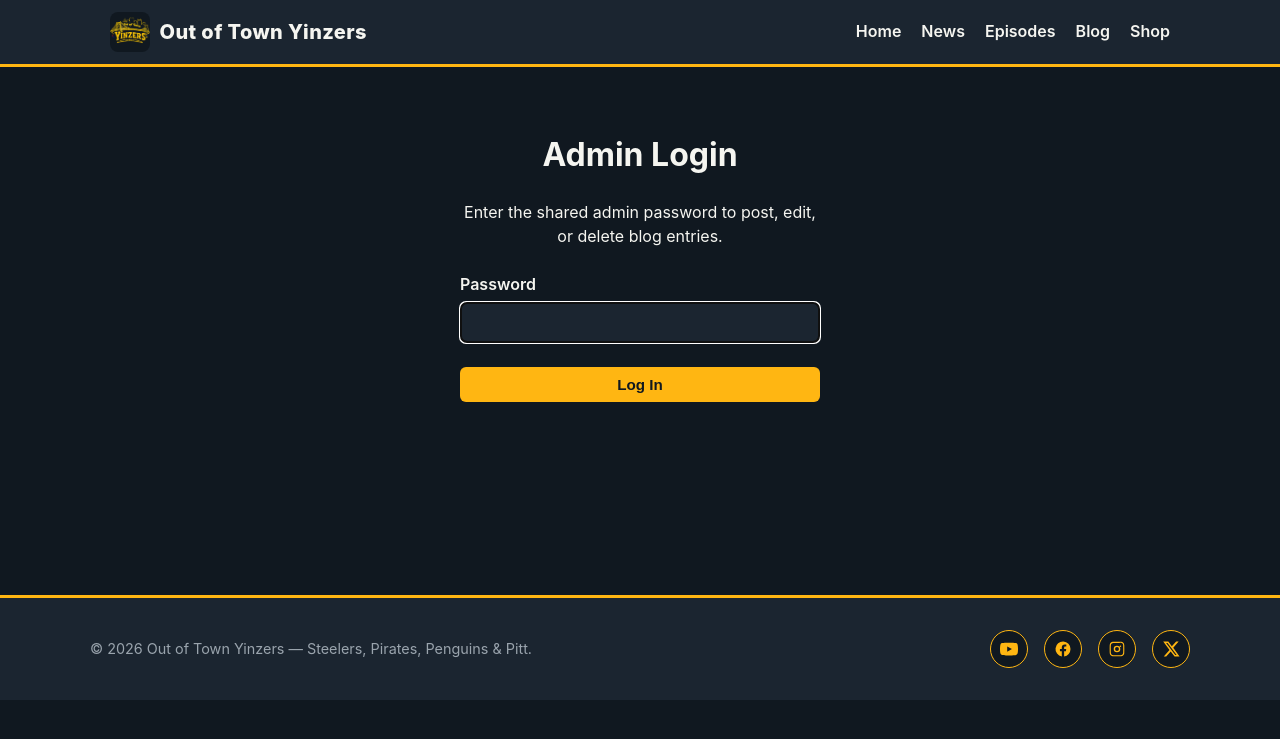
After one commit to joesflannery/outoftownyinzers, a Flask app: page /admin/login in a window 1280 px wide. The commit adds this page. Shown: the top 739 px of the page. Run offline with Flask 3, Linux system fonts and the light colour scheme.

Commit message:
Hero section, session-based admin login, hardening, and resiliency pass
- Hero banner with headline/subtitle and CTA buttons (YouTube live,
  Spotify/Apple Podcasts wired up but hidden until real URLs are added)
- Compact merch teaser near the top, distinct from the full Merch
  section already further down the homepage
- All external links upgraded to rel="noopener noreferrer"
- Shop page trust note about Printful fulfillment
- Admin auth switched from HTTP Basic Auth to a session-based login
  page (password-only, one shared credential) with /admin/login and
  /admin/logout -- avoids the Basic Auth flakiness already hit on the
  fantasy football app's live page
- SQLite connections now use a 10s timeout to avoid "database is
  locked" errors under concurrent access
- SECRET_KEY is now required (raises on startup) once FLASK_ENV is set
  to anything other than "development" -- local dev is unaffected
  since FLASK_ENV isn't set there
- Added missing empty-state fallbacks (upcoming games, latest episode,
  featured post, news) so sections degrade gracefully instead of
  silently vanishing
- Aspect-ratio CSS added across team logos, thumbnails, and the main
  video embed (now using aspect-ratio instead of the old padding-bottom
  hack) to prevent layout shift as images load

Co-Authored-By: Claude Sonnet 5 <noreply@anthropic.com>

```diff
--- a/app/db.py
+++ b/app/db.py
@@ -9,7 +9,7 @@ DB_PATH = Path(__file__).resolve().parent.parent / "data" / "app.db"
 
 def get_db():
     if "db" not in g:
-        g.db = sqlite3.connect(DB_PATH)
+        g.db = sqlite3.connect(DB_PATH, timeout=10)
         g.db.row_factory = sqlite3.Row
         g.db.execute("PRAGMA foreign_keys = ON")
     return g.db
--- a/app/routes/main.py
+++ b/app/routes/main.py
@@ -1,5 +1,6 @@
-from flask import Blueprint, render_template
+from flask import Blueprint, render_template, request, redirect, url_for, flash, session
 
+from ..auth import check_password
 from ..db import get_db
 from ..merch_products import PRODUCTS as MERCH_PRODUCTS
 from ..news_fetch import TEAMS
@@ -7,6 +8,12 @@ from ..schedule_fetch import get_upcoming_games
 from ..social_feed import get_latest_long_form, get_recent_videos
 
 bp = Blueprint("main", __name__)
+
+# Fill these in once real show links exist -- the Hero CTAs on the
+# homepage only render a button when the corresponding URL is set, so
+# leaving these None just hides that button rather than linking nowhere.
+SPOTIFY_URL = None
+APPLE_PODCASTS_URL = None
 
 
 @bp.route("/")
@@ -37,4 +44,25 @@ def home():
         team_logos=team_logos,
         stories_by_team=stories_by_team,
         merch_products=MERCH_PRODUCTS,
+        spotify_url=SPOTIFY_URL,
+        apple_podcasts_url=APPLE_PODCASTS_URL,
     )
+
+
+@bp.route("/admin/login", methods=["GET", "POST"])
+def admin_login():
+    next_url = request.values.get("next") or url_for("blog.index")
+    if request.method == "POST":
+        if check_password(request.form.get("password", "")):
+            session["is_admin"] = True
+            flash("Logged in.", "info")
+            return redirect(next_url)
+        flash("Wrong password.", "error")
+    return render_template("admin_login.html", next=next_url)
+
+
+@bp.route("/admin/logout")
+def admin_logout():
+    session.pop("is_admin", None)
+    flash("Logged out.", "info")
+    return redirect(url_for("blog.index"))
--- a/app/static/css/style.css
+++ b/app/static/css/style.css
@@ -61,6 +61,7 @@ a:hover {
 .brand img {
     height: 40px;
     width: 40px;
+    aspect-ratio: 1 / 1;
     border-radius: 8px;
     display: block;
 }
@@ -721,6 +776,7 @@ form.stacked label {
 }
 
 form.stacked input[type="text"],
+form.stacked input[type="password"],
 form.stacked textarea {
     width: 100%;
     padding: 0.6rem;
@@ -735,6 +791,25 @@ form.stacked textarea {
 form.stacked textarea {
     min-height: 260px;
     resize: vertical;
+}
+
+.admin-login-wrap {
+    max-width: 360px;
+    margin: 2rem auto;
+    text-align: center;
+}
+
+.admin-login-wrap .meta {
+    margin-bottom: 1.5rem;
+}
+
+.admin-login-wrap form {
+    text-align: left;
+}
+
+.admin-login-wrap .btn {
+    width: 100%;
+    margin-top: 1.5rem;
 }
 
 /* Flash messages */
--- a/app/templates/_social_links.html
+++ b/app/templates/_social_links.html
@@ -1,14 +1,14 @@
 <div class="social-links">
-    <a href="https://www.youtube.com/@OutofTownYinzers" target="_blank" rel="noopener" aria-label="YouTube">
+    <a href="https://www.youtube.com/@OutofTownYinzers" target="_blank" rel="noopener noreferrer" aria-label="YouTube">
         <svg viewBox="0 0 24 24"><path d="M23.5 6.2a3 3 0 0 0-2.1-2.1C19.5 3.5 12 3.5 12 3.5s-7.5 0-9.4.6A3 3 0 0 0 .5 6.2 31 31 0 0 0 0 12a31 31 0 0 0 .5 5.8 3 3 0 0 0 2.1 2.1c1.9.6 9.4.6 9.4.6s7.5 0 9.4-.6a3 3 0 0 0 2.1-2.1A31 31 0 0 0 24 12a31 31 0 0 0-.5-5.8ZM9.6 15.5v-7l6.3 3.5-6.3 3.5Z"/></svg>
     </a>
-    <a href="https://www.facebook.com/profile.php?id=61587106552003" target="_blank" rel="noopener" aria-label="Facebook">
+    <a href="https://www.facebook.com/profile.php?id=61587106552003" target="_blank" rel="noopener noreferrer" aria-label="Facebook">
         <svg viewBox="0 0 24 24"><path d="M22 12a10 10 0 1 0-11.6 9.9v-7H7.9V12h2.5V9.8c0-2.5 1.5-3.9 3.8-3.9 1.1 0 2.2.2 2.2.2v2.4h-1.3c-1.2 0-1.6.8-1.6 1.6V12h2.8l-.4 2.9h-2.4v7A10 10 0 0 0 22 12Z"/></svg>
     </a>
-    <a href="https://www.instagram.com/outoftownyinzers" target="_blank" rel="noopener" aria-label="Instagram">
+    <a href="https://www.instagram.com/outoftownyinzers" target="_blank" rel="noopener noreferrer" aria-label="Instagram">
         <svg viewBox="0 0 24 24"><path d="M12 2.2c3.2 0 3.6 0 4.9.07 1.2.06 2.6.35 3.5 1.3.9.9 1.2 2.3 1.3 3.5.06 1.3.07 1.7.07 4.9s0 3.6-.07 4.9c-.06 1.2-.35 2.6-1.3 3.5-.9.9-2.3 1.2-3.5 1.3-1.3.06-1.7.07-4.9.07s-3.6 0-4.9-.07c-1.2-.06-2.6-.35-3.5-1.3-.9-.9-1.2-2.3-1.3-3.5C2.2 15.6 2.2 15.2 2.2 12s0-3.6.07-4.9c.06-1.2.35-2.6 1.3-3.5.9-.9 2.3-1.2 3.5-1.3C8.4 2.2 8.8 2.2 12 2.2Zm0 1.8c-3.15 0-3.52 0-4.76.07-1 .05-1.9.25-2.55.9-.65.65-.85 1.55-.9 2.55C3.72 8.48 3.72 8.85 3.72 12s0 3.52.07 4.76c.05 1 .25 1.9.9 2.55.65.65 1.55.85 2.55.9 1.24.06 1.6.07 4.76.07s3.52 0 4.76-.07c1-.05 1.9-.25 2.55-.9.65-.65.85-1.55.9-2.55.06-1.24.07-1.6.07-4.76s0-3.52-.07-4.76c-.05-1-.25-1.9-.9-2.55-.65-.65-1.55-.85-2.55-.9C15.52 4 15.15 4 12 4Zm0 3.6a4.4 4.4 0 1 1 0 8.8 4.4 4.4 0 0 1 0-8.8Zm0 1.8a2.6 2.6 0 1 0 0 5.2 2.6 2.6 0 0 0 0-5.2Zm4.6-2a1 1 0 1 1 0 2 1 1 0 0 1 0-2Z"/></svg>
     </a>
-    <a href="https://x.com/outtatownyinzer" target="_blank" rel="noopener" aria-label="X (Twitter)">
+    <a href="https://x.com/outtatownyinzer" target="_blank" rel="noopener noreferrer" aria-label="X (Twitter)">
         <svg viewBox="0 0 24 24"><path d="M18.9 2h3.3l-7.2 8.2L23.4 22h-6.6l-5.2-6.8L5.6 22H2.3l7.7-8.8L1.6 2h6.8l4.7 6.2L18.9 2Zm-1.2 18h1.8L7.4 3.9H5.5L17.7 20Z"/></svg>
     </a>
 </div>
--- /dev/null
+++ b/app/templates/admin_login.html
@@ -0,0 +1,14 @@
+{% extends "base.html" %}
+{% block title %}Admin Login -- Out of Town Yinzers{% endblock %}
+{% block content %}
+<div class="admin-login-wrap">
+    <h1>Admin Login</h1>
+    <p class="meta">Enter the shared admin password to post, edit, or delete blog entries.</p>
+    <form class="stacked" method="post">
+        <label for="password">Password</label>
+        <input type="password" id="password" name="password" required autofocus>
+        <input type="hidden" name="next" value="{{ next }}">
+        <button class="btn" type="submit">Log In</button>
+    </form>
+</div>
+{% endblock %}
--- a/app/templates/blog_reader.html
+++ b/app/templates/blog_reader.html
@@ -5,6 +5,9 @@
     <aside class="blog-sidebar">
         <div class="section-title small"><h2>Posts</h2></div>
         <a class="btn secondary blog-new-btn" href="{{ url_for('blog.new') }}">New Post</a>
+        {% if session.is_admin %}
+        <a class="blog-logout-link" href="{{ url_for('main.admin_logout') }}">Log Out</a>
+        {% endif %}
         {% if all_posts %}
         <ul class="blog-post-list">
             {% for p in all_posts %}
--- a/app/templates/episodes.html
+++ b/app/templates/episodes.html
@@ -3,14 +3,14 @@
 {% block content %}
 <div class="section-title">
     <h2>Episodes</h2>
-    <a class="btn secondary" href="https://www.youtube.com/@OutofTownYinzers" target="_blank" rel="noopener">Full Channel on YouTube &rarr;</a>
+    <a class="btn secondary" href="https://www.youtube.com/@OutofTownYinzers" target="_blank" rel="noopener noreferrer">Full Channel on YouTube &rarr;</a>
 </div>
 <p class="episodes-note">Recent full episodes -- YouTube only gives us the last 15 uploads total (Shorts included), so this covers what's most recent, not the full back catalog.</p>
 
 {% if episodes %}
 <div class="card-grid">
     {% for ep in episodes %}
-    <a class="video-box episode-card" href="{{ ep.url }}" target="_blank" rel="noopener">
+    <a class="video-box episode-card" href="{{ ep.url }}" target="_blank" rel="noopener noreferrer">
         {% if ep.thumbnail %}<img src="{{ ep.thumbnail }}" alt="{{ ep.title }}">{% endif %}
         <div class="video-box-title">{{ ep.title }}</div>
     </a>
--- a/app/templates/news.html
+++ b/app/templates/news.html
@@ -16,7 +16,7 @@
 
 {% if main_story %}
 <div class="news-featured-row">
-    <a class="news-main-story" href="{{ main_story['link'] }}" target="_blank" rel="noopener">
+    <a class="news-main-story" href="{{ main_story['link'] }}" target="_blank" rel="noopener noreferrer">
         {% if main_story['image'] %}
         <img src="{{ main_story['image'] }}" alt="{{ main_story['title'] }}">
         {% else %}
@@ -32,7 +32,7 @@
 
     <div class="news-primary-list">
         {% for story in primary_stories %}
-        <a class="news-primary-story" href="{{ story['link'] }}" target="_blank" rel="noopener">
+        <a class="news-primary-story" href="{{ story['link'] }}" target="_blank" rel="noopener noreferrer">
             {% if story['image'] %}
             <img src="{{ story['image'] }}" alt="{{ story['title'] }}">
             {% else %}
@@ -62,7 +62,7 @@
         {% if items %}
         <ul class="stories-list">
             {% for item in items %}
-            <li><a href="{{ item['link'] }}" target="_blank" rel="noopener">{{ item['title'] }}</a></li>
+            <li><a href="{{ item['link'] }}" target="_blank" rel="noopener noreferrer">{{ item['title'] }}</a></li>
             {% endfor %}
         </ul>
         {% else %}
--- a/app/templates/shop.html
+++ b/app/templates/shop.html
@@ -3,8 +3,9 @@
 {% block content %}
 <div class="section-title">
     <h2>Shop</h2>
-    <a class="btn secondary" href="{{ store_url }}" target="_blank" rel="noopener">View Full Store &rarr;</a>
+    <a class="btn secondary" href="{{ store_url }}" target="_blank" rel="noopener noreferrer">View Full Store &rarr;</a>
 </div>
+<p class="shop-trust-note">All apparel printed and fulfilled on-demand via Printful.</p>
 
 {% if products %}
 <div class="card-grid">
@@ -13,7 +14,7 @@
         <img src="{{ url_for('static', filename=product.image) }}" alt="{{ product.name }}" onerror="this.style.display='none'">
         <h3>{{ product.name }}</h3>
         <div class="meta">{{ product.price }}</div>
-        <a class="btn" href="{{ product.buy_url }}" target="_blank" rel="noopener">Buy Now</a>
+        <a class="btn" href="{{ product.buy_url }}" target="_blank" rel="noopener noreferrer">Buy Now</a>
     </div>
     {% endfor %}
 </div>
```
Also changed, not shown: other parts of app/static/css/style.css (+73 -6 lines), DEPLOY.md (+10 -3 lines), app/__init__.py (+14 -1 lines), app/auth.py (+25 -19 lines), app/templates/home.html (+31 -6 lines).
